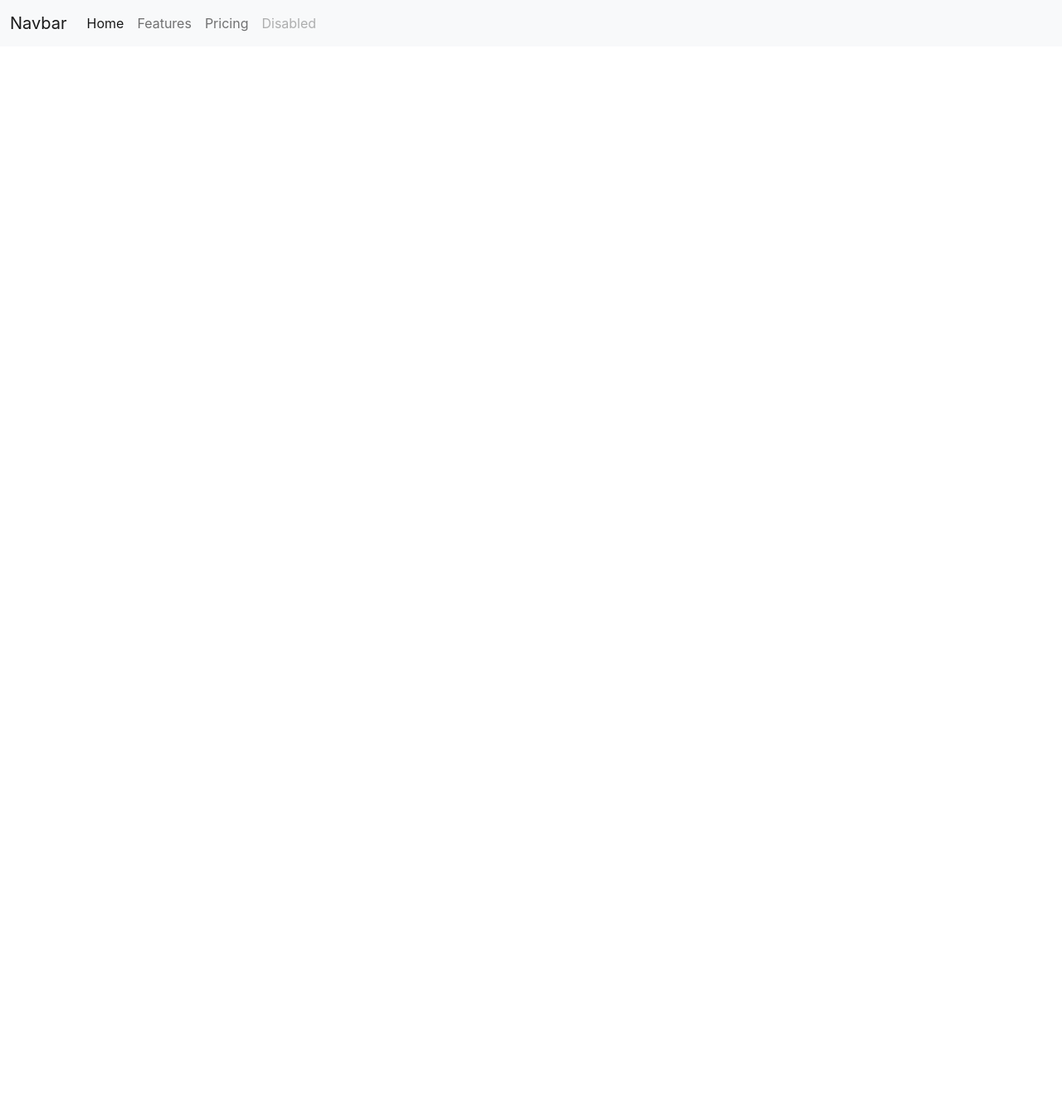
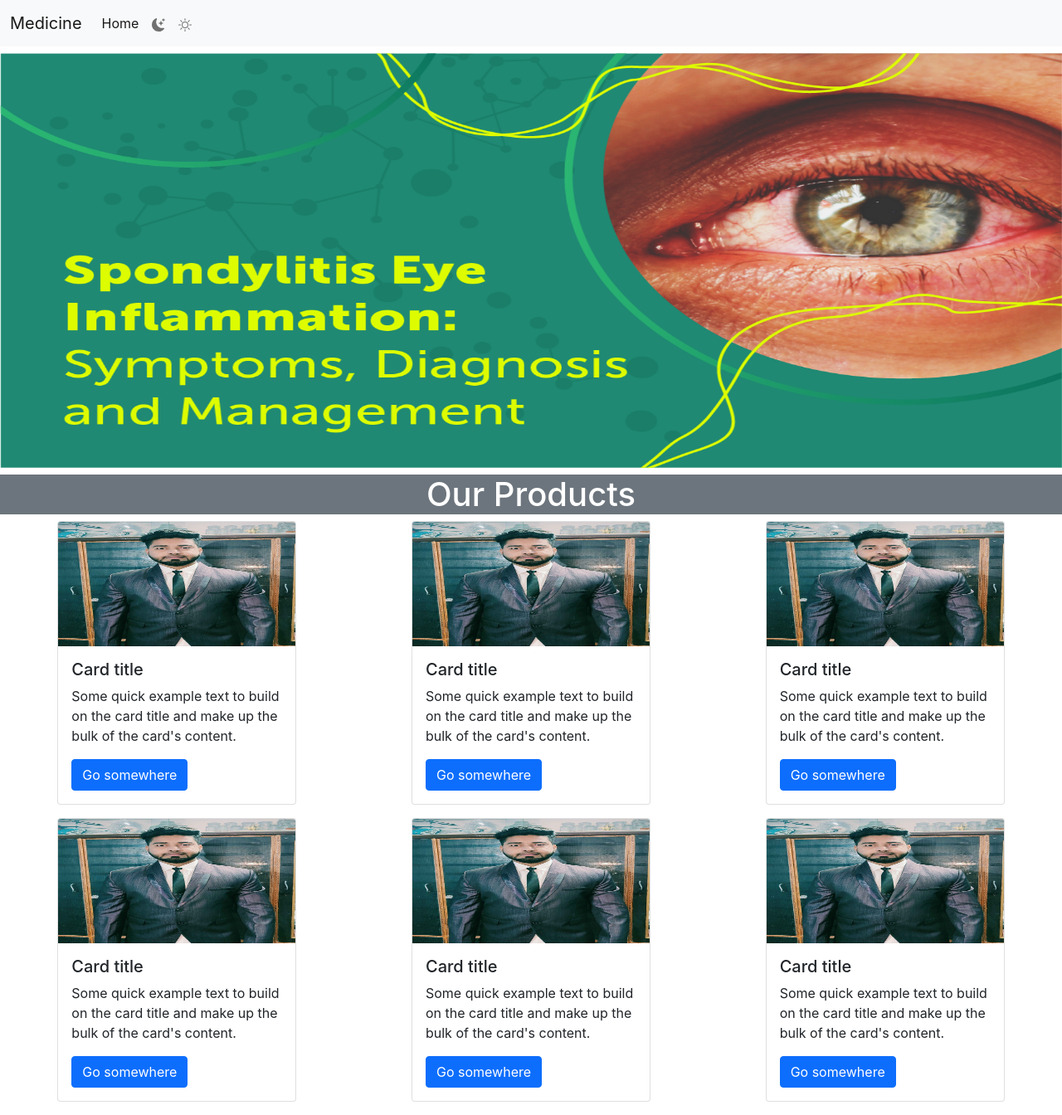
Before and after one commit to Golu0512/dashboard, a React (Create React App) app: page / in a window 1280 px wide. Shown: the whole page at 83% size. Before the commit the page ends 800 px from the top, so only its background shows below. Built offline with nearby package versions, Linux system fonts and the light colour scheme.

Commit message:
home section on working

```diff
--- a/src/App.css
+++ b/src/App.css
@@ -2,3 +2,13 @@
     margin: 0;
     padding: 0;
 }
+
+/* -------------------- Card --------------------- */
+
+.cardStyle {
+    width: 18rem;
+}
+
+.cardImage {
+    object-fit: fill;
+}
--- a/src/App.js
+++ b/src/App.js
@@ -1,10 +1,12 @@
 import './App.css';
 import Header from "./components/Header";
+import Home from "./components/Home";
 function App() {
   return (
     <>
 
       <Header />
+      <Home />
 
     </>
   );
--- /dev/null
+++ b/src/components/Carousel.js
@@ -0,0 +1,36 @@
+import React from 'react';
+
+function Carousel() {
+    return (
+        <>
+            <div id="carouselExampleIndicators" className="carousel slide" data-ride="carousel">
+            <ol className="carousel-indicators">
+                <li data-target="#carouselExampleIndicators" data-slide-to="0" className="active"></li>
+                <li data-target="#carouselExampleIndicators" data-slide-to="1"></li>
+                <li data-target="#carouselExampleIndicators" data-slide-to="2"></li>
+            </ol>
+            <div className="carousel-inner">
+                <div className="carousel-item active">
+                <img className="d-block w-100" src=".\images\mediwin.png" height={'500'} alt="First slide" />
+                </div>
+                {/* <div className="carousel-item">
+                <img className="d-block w-100" src=".\images\asifimg1.jpg" height={'500'} alt="Second slide" />
+                </div>
+                <div className="carousel-item">
+                <img className="d-block w-100" src=".\images\asifimg1.jpg" height={'500'} alt="Third slide" />
+                </div> */}
+            </div>
+            {/* <a className="carousel-control-prev" href="#carouselExampleIndicators" role="button" data-slide="prev">
+                <span className="carousel-control-prev-icon" aria-hidden="true"></span>
+                <span className="sr-only">Previous</span>
+            </a>
+            <a className="carousel-control-next" href="#carouselExampleIndicators" role="button" data-slide="next">
+                <span className="carousel-control-next-icon" aria-hidden="true"></span>
+                <span className="sr-only">Next</span>
+            </a> */}
+            </div>
+        </>
+    );
+}
+
+export default Carousel
--- a/src/components/Header.js
+++ b/src/components/Header.js
@@ -1,4 +1,5 @@
 import React from "react";
+import { BsMoonStarsFill, BsSun } from "react-icons/bs";
 
 function Header() {
     return (
@@ -6,7 +7,7 @@ function Header() {
         <nav className="navbar navbar-expand-lg navbar-light bg-light">
             <div className="container-fluid">
             <a className="navbar-brand" href="#">
-                Navbar
+                Medicine
             </a>
             <button
                 className="navbar-toggler"
@@ -25,18 +26,10 @@ function Header() {
                     Home
                 </a>
                 <a className="nav-link" href="#">
-                    Features
+                    <span data-bs-toggle="tooltip" data-bs-placement="right" title="Dark Mode"><BsMoonStarsFill /></span>
                 </a>
                 <a className="nav-link" href="#">
-                    Pricing
-                </a>
-                <a
-                    className="nav-link disabled"
-                    href="#"
-                    tabindex="-1"
-                    aria-disabled="true"
-                >
-                    Disabled
+                    <span data-bs-toggle="tooltip" data-bs-placement="right" title="Dark Mode"><BsSun /></span>
                 </a>
                 </div>
             </div>
--- /dev/null
+++ b/src/components/Home.js
@@ -0,0 +1,123 @@
+import React from "react";
+import Carousel from "./Carousel";
+
+function Home() {
+    return (
+        <>
+            <div className="my-2">
+                <Carousel />
+            </div>
+
+            <div className="bg-secondary text-white text-center">
+                <h1>Our Products</h1>
+            </div>
+
+            {/* products section */}
+
+                <div className="row px-0 mx-0">
+                    <div className="col-lg-4 col-md-4 col-sm-1 d-flex justify-content-center align-items-center">
+                        <div className="card cardStyle">
+                            <img className="card-img-top cardImage" src="./images/asifimg1.jpg" height={'150'} alt="Card image cap" />
+                            <div className="card-body">
+                            <h5 className="card-title">Card title</h5>
+                            <p className="card-text">
+                                Some quick example text to build on the card title and make up
+                                the bulk of the card's content.
+                            </p>
+                            <a href="#" className="btn btn-primary">
+                                Go somewhere
+                            </a>
+                            </div>
+                        </div>
+                    </div>
+
+                    <div className="col-lg-4 col-md-4 col-sm-1 d-flex justify-content-center align-items-center">
+                        <div className="card cardStyle">
+                            <img className="card-img-top cardImage" src="./images/asifimg1.jpg" height={'150'} alt="Card image cap" />
+                            <div className="card-body">
+                            <h5 className="card-title">Card title</h5>
+                            <p className="card-text">
+                                Some quick example text to build on the card title and make up
+                                the bulk of the card's content.
+                            </p>
+                            <a href="#" className="btn btn-primary">
+                                Go somewhere
+                            </a>
+                            </div>
+                        </div>
+                    </div>
+
+                    <div className="col-lg-4 col-md-4 col-sm-1 d-flex justify-content-center align-items-center">
+                        <div className="card cardStyle">
+                            <img className="card-img-top cardImage" src="./images/asifimg1.jpg" height={'150'} alt="Card image cap" />
+                            <div className="card-body">
+                            <h5 className="card-title">Card title</h5>
+                            <p className="card-text">
+                                Some quick example text to build on the card title and make up
+                                the bulk of the card's content.
+                            </p>
+                            <a href="#" className="btn btn-primary">
+                                Go somewhere
+                            </a>
+                            </div>
+                        </div>
+                    </div>
+
+                </div>
+
+                <div className="row my-3 px-0 mx-0">
+                    <div className="col-lg-4 col-md-4 col-sm-1 d-flex justify-content-center align-items-center">
+                        <div className="card cardStyle">
+                            <img className="card-img-top cardImage" src="./images/asifimg1.jpg" height={'150'} alt="Card image cap" />
+                            <div className="card-body">
+                            <h5 className="card-title">Card title</h5>
+                            <p className="card-text">
+                                Some quick example text to build on the card title and make up
+                                the bulk of the card's content.
+                            </p>
+                            <a href="#" className="btn btn-primary">
+                                Go somewhere
+                            </a>
+                            </div>
+                        </div>
+                    </div>
+
+                    <div className="col-lg-4 col-md-4 col-sm-1 d-flex justify-content-center align-items-center">
+                        <div className="card cardStyle">
+                            <img className="card-img-top cardImage" src="./images/asifimg1.jpg" height={'150'} alt="Card image cap" />
+                            <div className="card-body">
+                            <h5 className="card-title">Card title</h5>
+                            <p className="card-text">
+                                Some quick example text to build on the card title and make up
+                                the bulk of the card's content.
+                            </p>
+                            <a href="#" className="btn btn-primary">
+                                Go somewhere
+                            </a>
+                            </div>
+                        </div>
+                    </div>
+
+                    <div className="col-lg-4 col-md-4 col-sm-1 d-flex justify-content-center align-items-center">
+                        <div className="card cardStyle">
+                            <img className="card-img-top cardImage" src="./images/asifimg1.jpg" height={'150'} alt="Card image cap" />
+                            <div className="card-body">
+                            <h5 className="card-title">Card title</h5>
+                            <p className="card-text">
+                                Some quick example text to build on the card title and make up
+                                the bulk of the card's content.
+                            </p>
+                            <a href="#" className="btn btn-primary">
+                                Go somewhere
+                            </a>
+                            </div>
+                        </div>
+                    </div>
+
+                </div>
+
+        </>
+    );
+}
+
+export default Home;
```
Also changed, not shown: public/images/mediwin.png (added).
